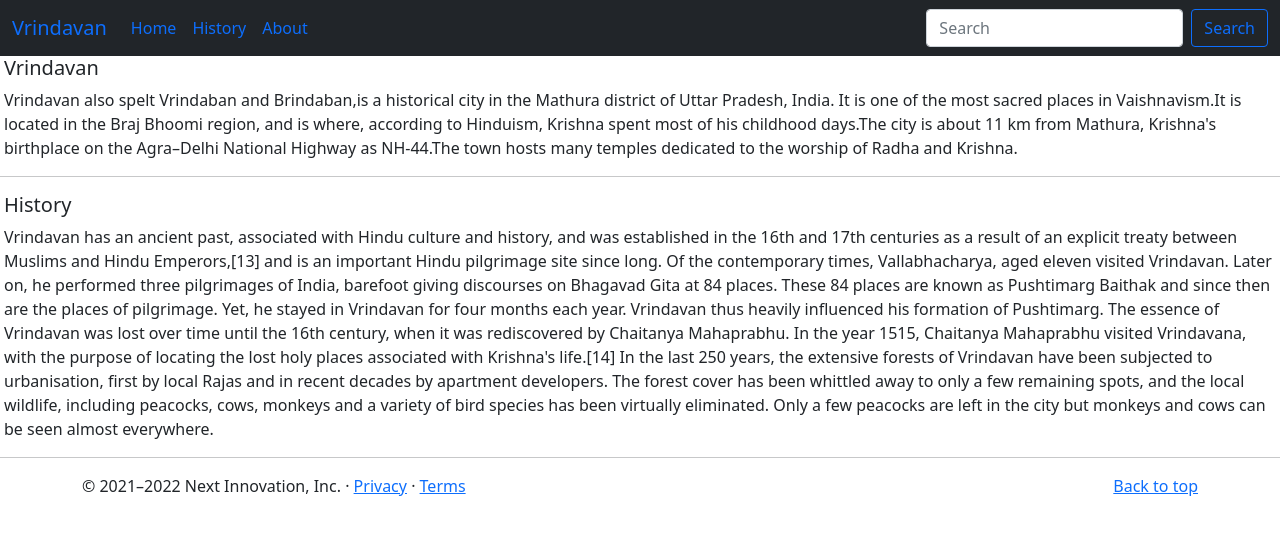
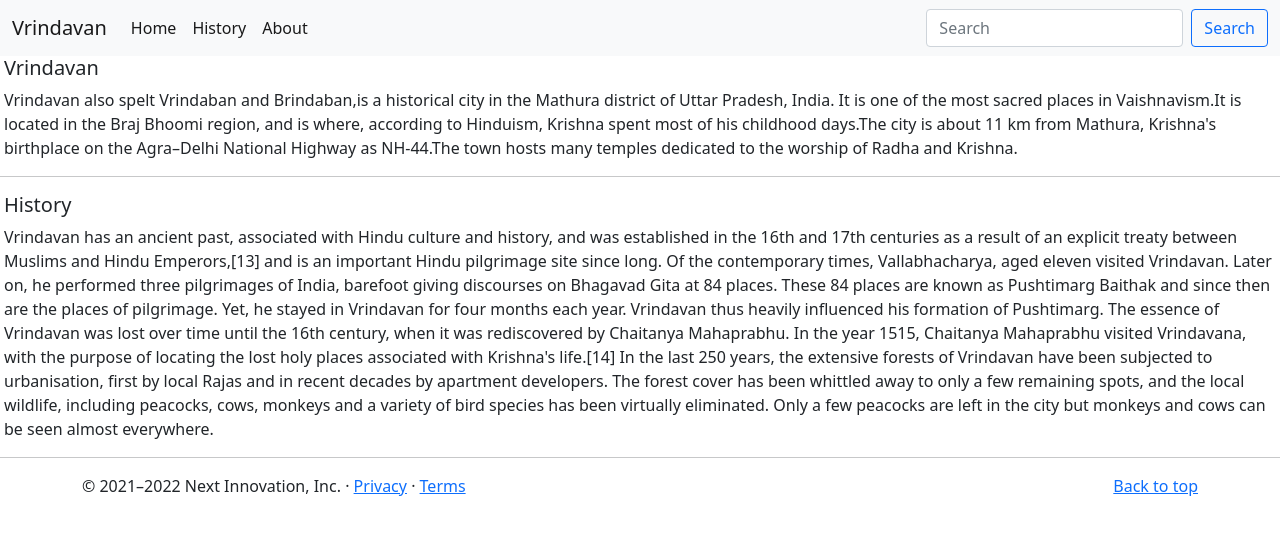
Before and after one commit to KumarSanu8/NxtIN---Welcome-in-Vrindavan, a plain HTML site: page history.html in a window 1280 px wide. Drawn offline with nearby package versions, Linux system fonts and the light colour scheme; a script that the page names is missing.

Commit message:
add navbar color

```diff
--- a/history.html
+++ b/history.html
@@ -12,12 +12,12 @@
 
 <body>
     <script src="https://unpkg.com/vanilla-back-to-top@7.2.1/dist/vanilla-back-to-top.min.js"></script>
-<script>addBackToTop({
-  diameter: 56,
-  backgroundColor: 'rgb(255, 82, 82)',
-  textColor: '#fff'
-})</script>
-    <nav class="navbar navbar-expand-lg bg-dark ">
+    <script>addBackToTop({
+            diameter: 56,
+            backgroundColor: 'rgb(255, 82, 82)',
+            textColor: '#fff'
+        })</script>
+    <nav class="navbar navbar-expand-lg navbar-light bg-light">
         <div class="container-fluid">
             <a class="navbar-brand" href="https://en.wikipedia.org/wiki/Vrindavan">Vrindavan</a>
             <button class="navbar-toggler" type="button" data-bs-toggle="collapse"
```
Also changed, not shown: about.html (+1 -1 lines), index.html (+6 -6 lines).
